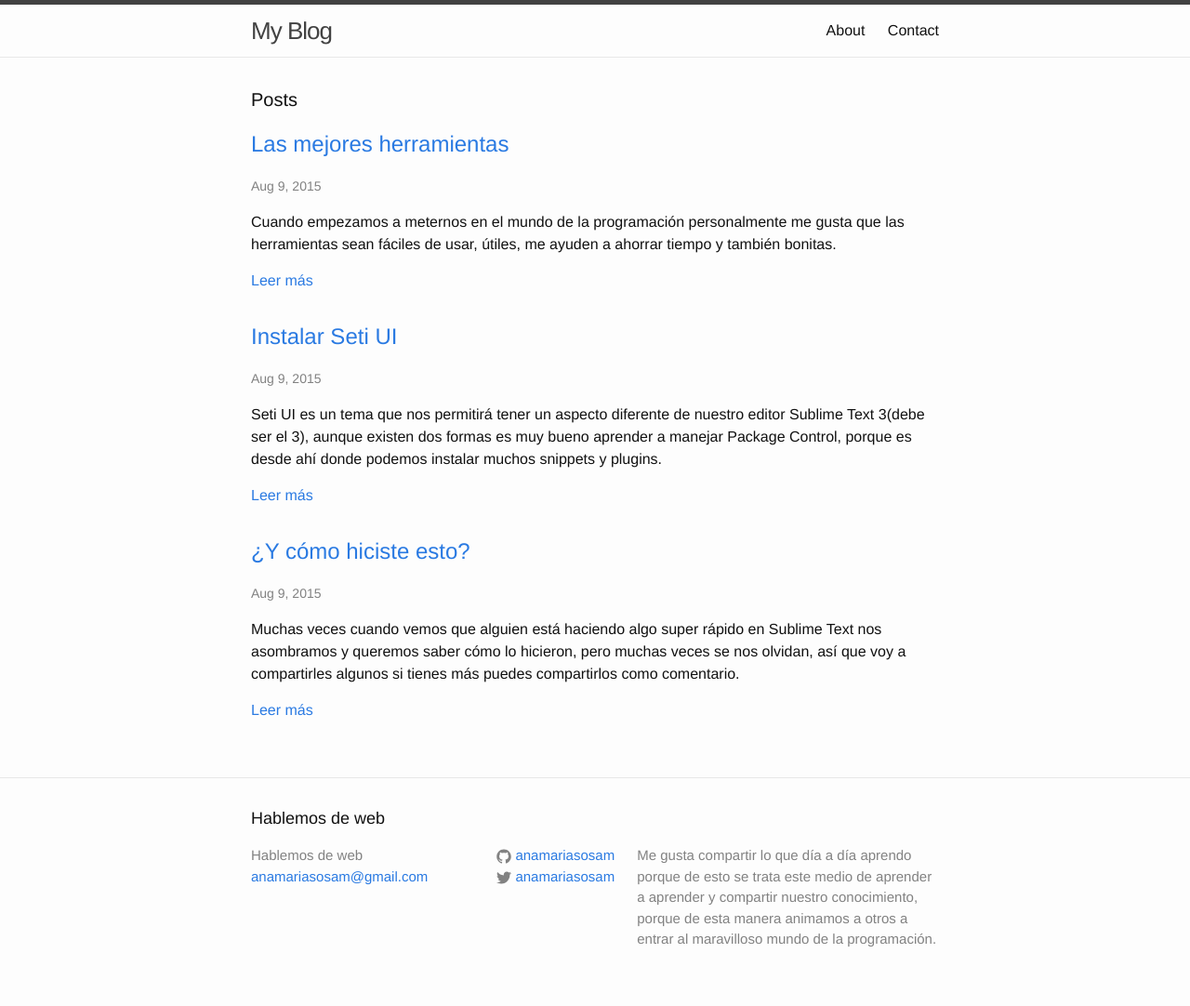
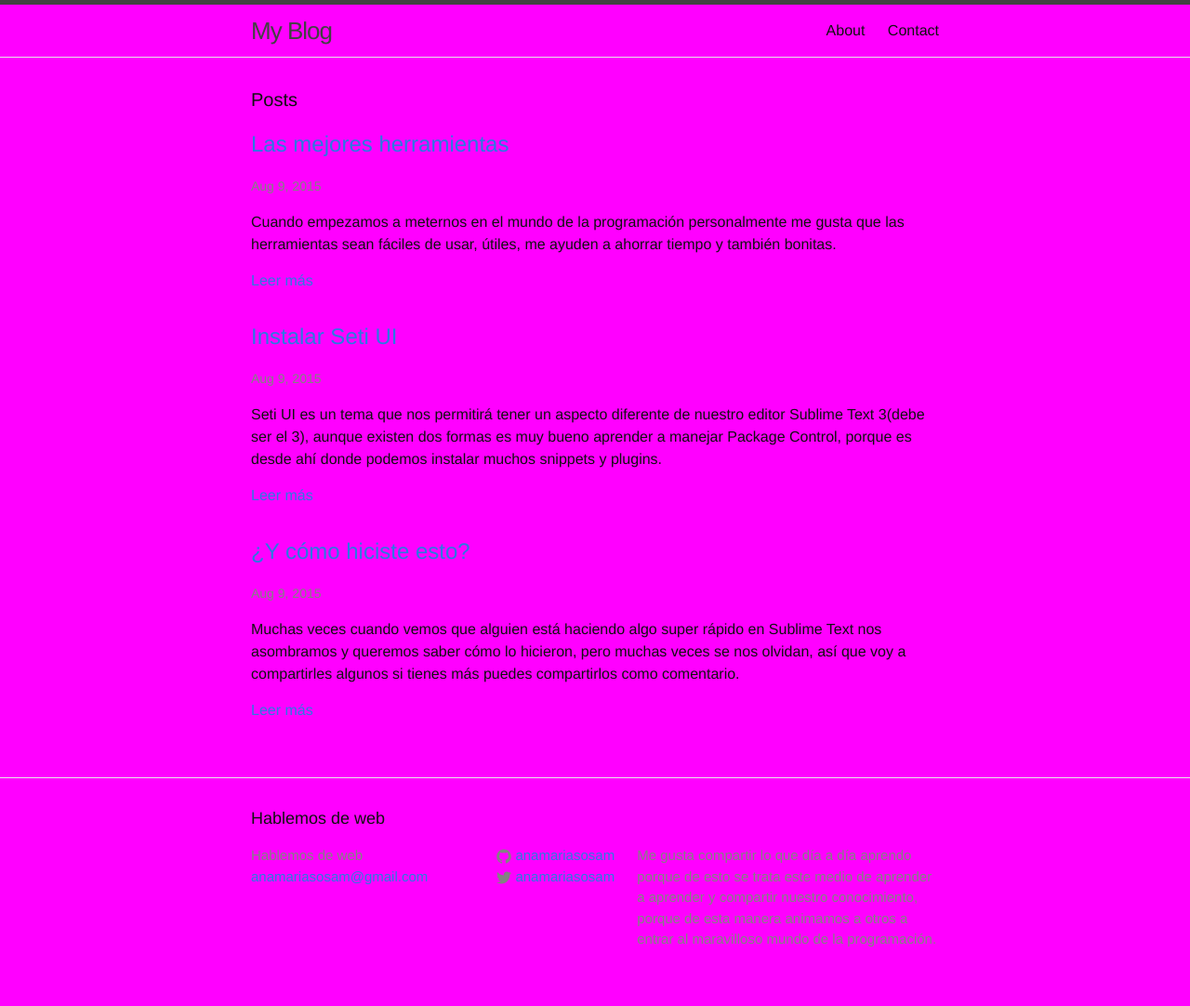
Before and after one commit to anamariasosa/anamariasosa.github.io, a Jekyll site: the page built from index.html, in a window 1280 px wide. Shown: the whole page at 93% size. Built offline with Jekyll 4.4.1, drawn with Linux system fonts in a browser that asks for light colours; the list of posts is cut into pages by our own code.

Commit message:
testing deploy

```diff
--- a/css/main.scss
+++ b/css/main.scss
@@ -14,7 +14,7 @@ $base-line-height: 1.5;
 $spacing-unit:     30px;
 
 $text-color:       #111;
-$background-color: #fdfdfd;
+$background-color: #f0f;
 $brand-color:      #2a7ae2;
 
 $grey-color:       #828282;
```
